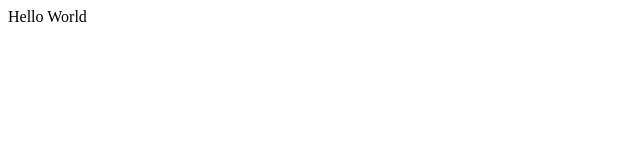
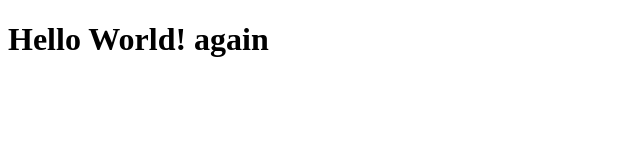
Before and after one commit to gedyzed/git-tutor, a plain HTML site: page index.html in a window 1280 px wide. Shown: the whole page, without its empty margins (0-640 px from the left). Drawn offline with Linux system fonts and the light colour scheme.

Commit message:
change index.html file

```diff
--- a/index.html
+++ b/index.html
@@ -6,6 +6,7 @@
     <title>Document</title>
 </head>
 <body>
-    Hello World
+    <h1>Hello World! again</h1>
+
 </body>
 </html>
```
